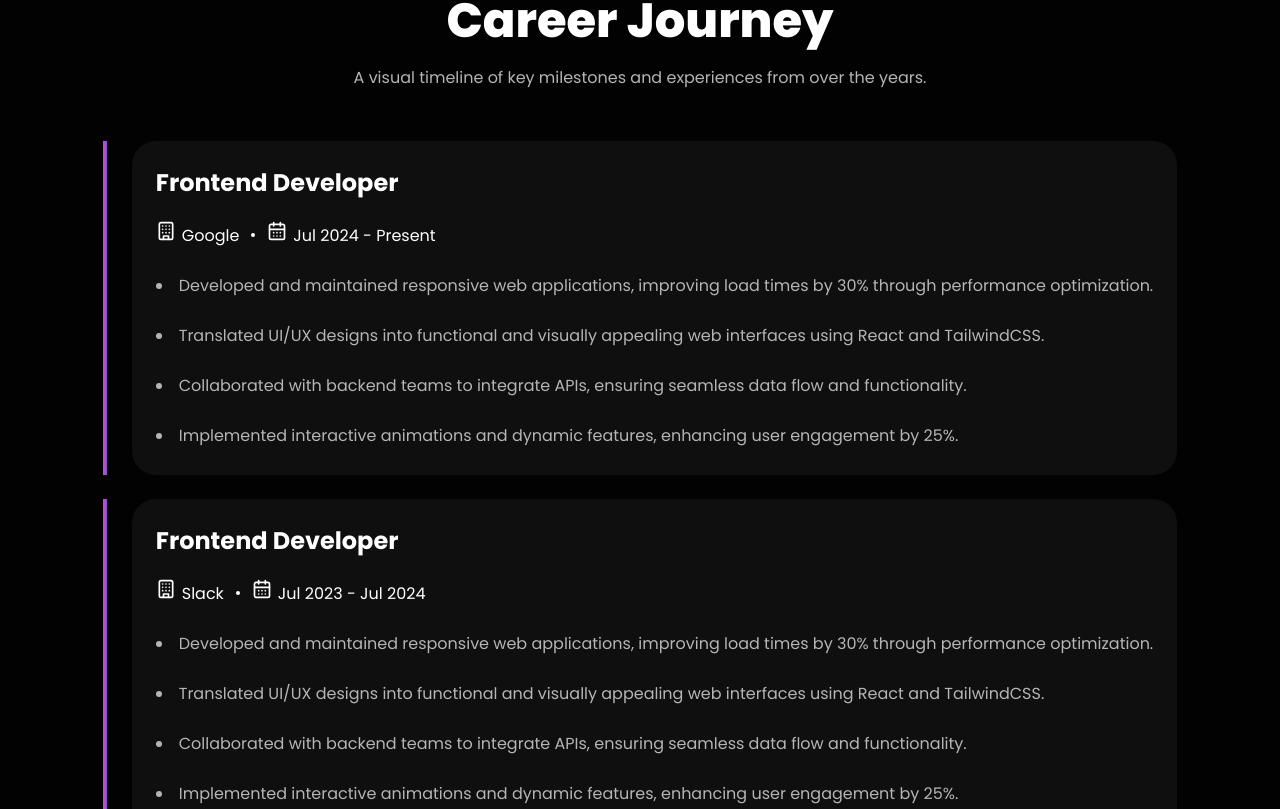
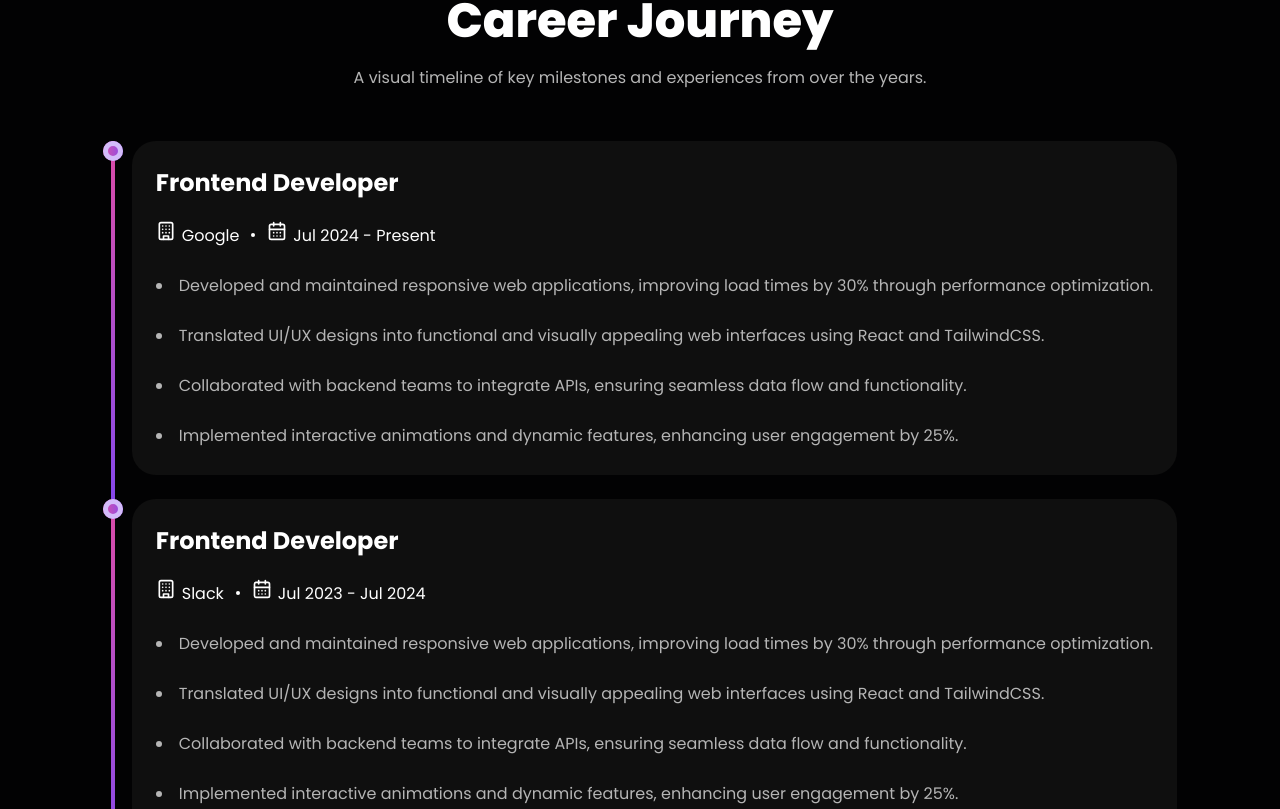
Before and after one commit to NikolausAlbert-cloud/WPH-Portfolio, a Next.js app: page / in a window 1280 px wide. Shown: the part 2011-2820 px from the top of the page. Built offline with nearby package versions, Linux system fonts and the light colour scheme.

Commit message:
problem vertical line last item carrerjourney

```diff
--- a/src/components/component/career_jorneyCard.tsx
+++ b/src/components/component/career_jorneyCard.tsx
@@ -8,13 +8,13 @@ const Career_journeyCard = () => {
       {careerJourneyData.map((item, i) => (
         <div
           key={i}
-          className='grid grid-cols-[5px_auto] gap-2 md:gap-6'
+          className='grid grid-cols-[5px_auto] gap-2 md:gap-6 [&:last>.line-decoration]:h-1/2'
         >
-          <div className="relative">
+          <div className="relative w-5">
             {/* line */}
-            <div className="w-1 bg-gradient-to-r from-pink-600 to-purple-500 h-[calc(100%)] left-1/2 "/>
+            <div className="line-decoration absolute left-1/2 translate-x-[-50%] w-1 bg-gradient-to-b from-pink-600 to-purple-500 h-[calc(100%+1rem)] md:h-[calc(100%+1.5rem)]" />
             {/* circle */}
-            <span className="ng-blue-500"></span>
+            <span className=" absolute size-5 bg-gradient-to-r from-pink-600 to-purple-500 inset-0 rounded-full ring-5 ring-primary-100 ring-inset"></span>
           </div>
           <div className=' flex flex-col gap-3 md:gap-5 rounded-4xl bg-neutral-500 p-3 md:p-6 text-neutral-100'>
             <h3 className='text-md-bold md:display-xs-bold'>{item.title}</h3>
```
